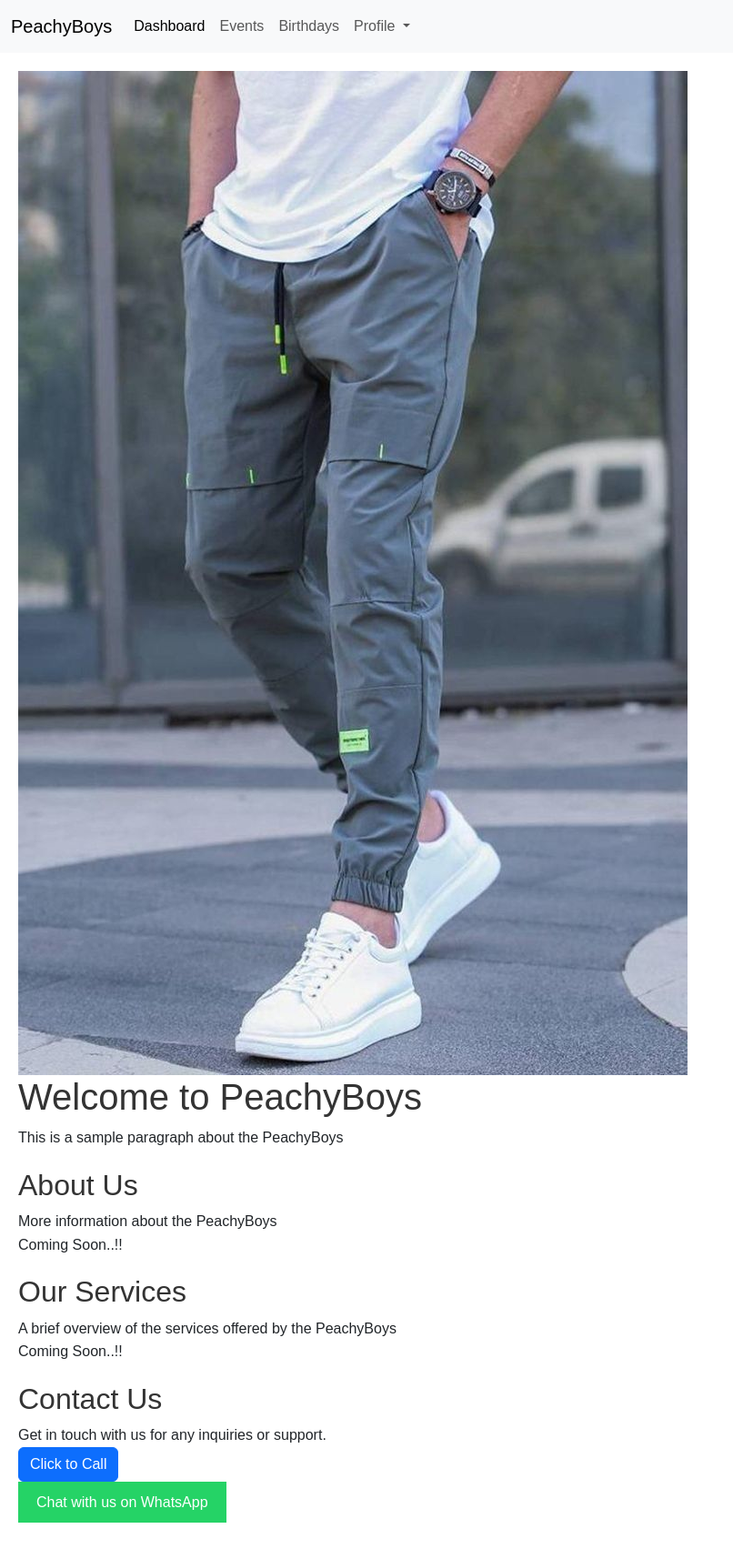
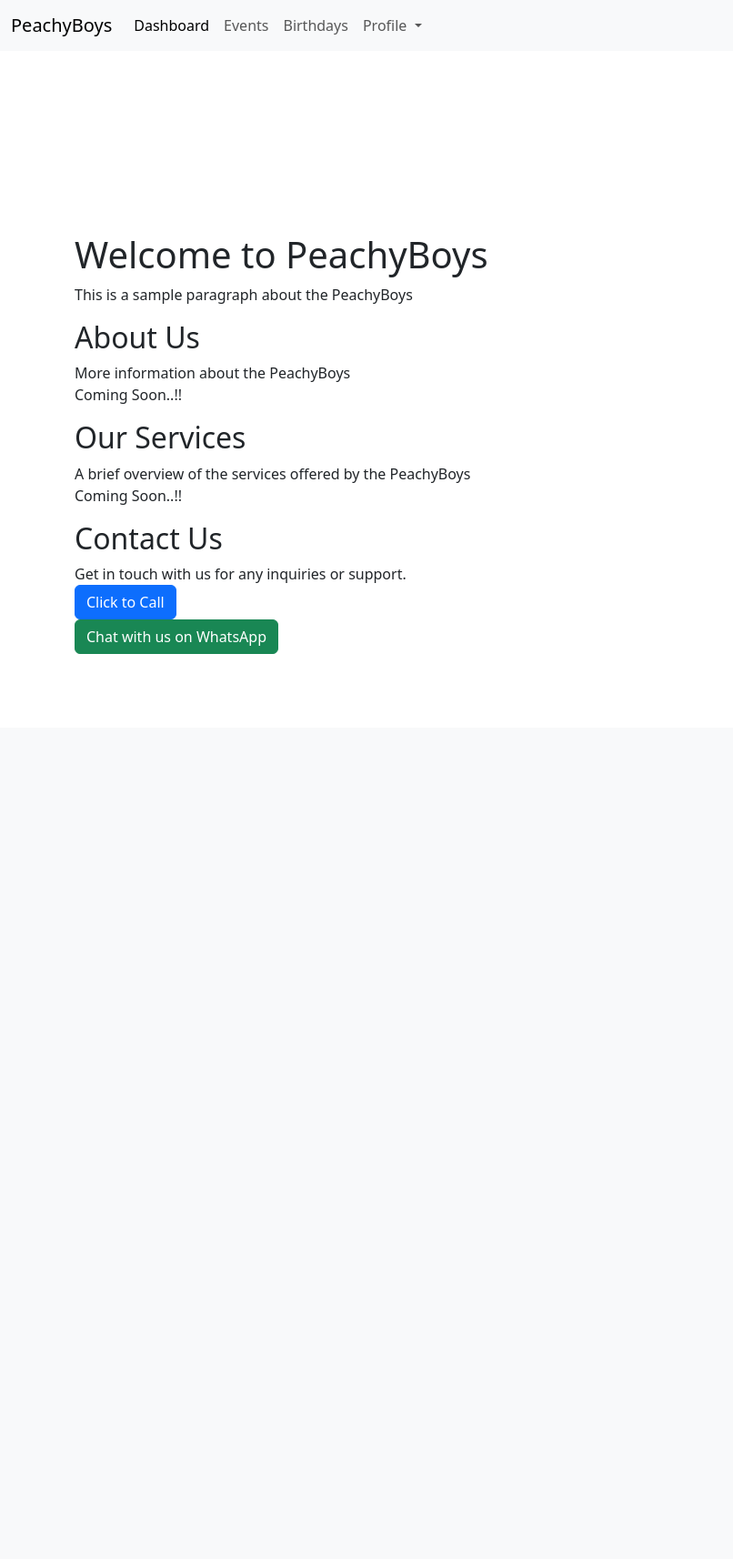
Before and after one commit to kalosius/Peachy-App, a Django app: page / in a window 1280 px wide. Shown: the whole page at 91% size, without its empty margins (0-806 px from the left). After the commit the page ends 719 px from the top, so only its background shows below. Run offline with Django 5.2, Linux system fonts and the light colour scheme; some libraries are stand-ins or nearby versions.

Commit message:
normal bootstrap

```diff
--- /dev/null
+++ b/peachyapp/static/css/main.css
@@ -0,0 +1,3 @@
+.container{
+    padding-top: 10%;
+}
--- a/peachyapp/static/css/navbar.css
+++ /dev/null
@@ -1,3 +0,0 @@
-.navbar{
-    background-color: #e3f2fd !important;
-}
--- a/peachyapp/templates/auth/register.html
+++ b/peachyapp/templates/auth/register.html
@@ -2,12 +2,8 @@
 {% load static %}
 {% block content %}
 
+    <div class="container">
 
-
-<br><br><br><br><br>
-
-
-    <div class="main-block">
         <form method="POST">
             {% csrf_token %}
           <h1>Register New Account</h1>
--- a/peachyapp/templates/base.html
+++ b/peachyapp/templates/base.html
@@ -6,9 +6,19 @@
     <meta name="viewport" content="width=device-width, initial-scale=1.0">
     <title>Home Page</title>
     <link rel="stylesheet" href="{% static 'css/navbar.css' %}">
+    <link rel="stylesheet" href="{% static 'css/main.css' %}">
+
+
     <link href="https://cdn.jsdelivr.net/npm/bootstrap@5.3.3/dist/css/bootstrap.min.css" rel="stylesheet">
 </head>
-<nav class="navbar navbar-expand-lg bg-body-tertiary">
+
+<body>
+  <div class="container">
+    {% for message in messages %}
+        {{ message }}
+    {% endfor %}
+  </div>
+<nav class="navbar fixed-top navbar-expand-lg bg-body-tertiary">
     <div class="container-fluid"  >
       <a class="navbar-brand" href="{% url 'home' %}">PeachyBoys</a>
       <button class="navbar-toggler" type="button" data-bs-toggle="collapse" data-bs-target="#navbarNavDropdown" aria-controls="navbarNavDropdown" aria-expanded="false" aria-label="Toggle navigation">
--- a/peachyapp/templates/index.html
+++ b/peachyapp/templates/index.html
@@ -3,37 +3,31 @@
 {% bootstrap_css %}
 {% load static %}
 {% block content %}
-<link rel="stylesheet" href="{% static 'css/home.css' %}">
 
 
 {% for message in messages %}
     {{ message }}
 {% endfor %}
-<main>
-    <section id="home">
-        <img src="{% static 'images/home_images/sneakers.jpeg' %}" alt="">
+
+    <div class="container">
         <h1>Welcome to PeachyBoys</h1>
         <p>This is a sample paragraph about the PeachyBoys</p>
-    </section>
 
-    <section id="about">
         <h2>About Us</h2>
-        <p>More information about the PeachyBoys <br>Coming Soon..!!</p>
-    </section>
+        <p>More information about the PeachyBoys<br>Coming Soon..!!</p>
 
-    <section id="services">
         <h2>Our Services</h2>
-        <p>A brief overview of the services offered by the PeachyBoys <br>Coming Soon..!!</p>
-    </section>
+        <p>A brief overview of the services offered by the PeachyBoys<br>Coming Soon..!!</p>
 
-    <section id="contact">
         <h2>Contact Us</h2>
-        <p>Get in touch with us for any inquiries or support. <br><button class="btn btn-primary" onclick="window.location.href='tel:0758056162'">
-            Click to Call
-        </button>
-            <br><a href="https://wa.me/0758056162?text=SGVsbG8sIHdvcmxkIGluIHRoZXknZW4%3D" style="display:inline-block; padding:10px 20px; background-color:#25D366; color:white; text-decoration:none;">Chat with us on WhatsApp</a>
-<br>
+        <p>Get in touch with us for any inquiries or support.<br>
+            <button class="btn btn-primary" onclick="window.location.href='tel:0758056162'">
+                Click to Call
+            </button>
+            <br>
+            <button class="btn btn-success" ><a href="https://wa.me/0758056162?text=SGVsbG8sIHdvcmxkIGluIHRoZXknZW4%3D" style="text-decoration: none; color: white;">Chat with us on WhatsApp</a></button>
+            <br>
         </p>
-    </section>
-</main>
+    </div>
+
 {% endblock %}
--- /dev/null
+++ b/productionfiles/css/main.css
@@ -0,0 +1,3 @@
+.container{
+    padding-top: 10%;
+}
```
Also changed, not shown: peachyapp/static/css/home.css (deleted, +0 -27 lines). Lines whose indentation alone changed are shown as unchanged.
